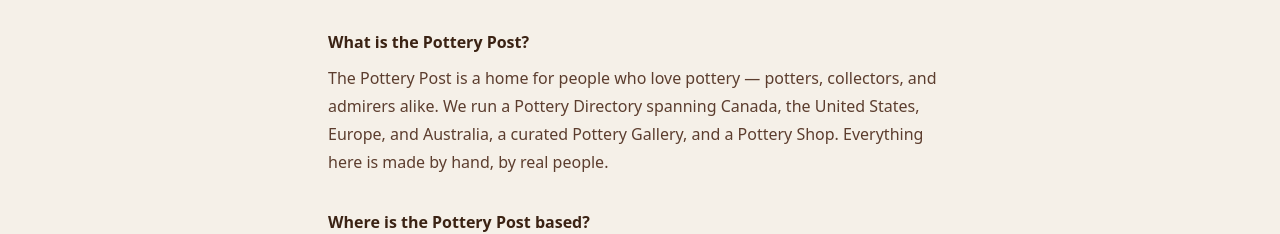
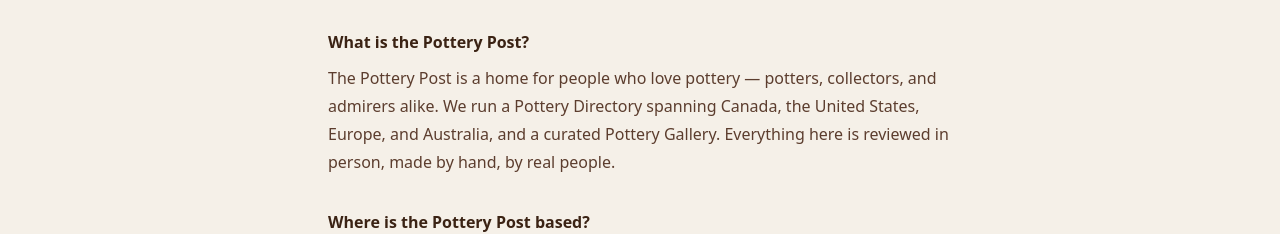
Before and after one commit to VanessaAnneliese/pottery-post-website, a Next.js app: page /faq in a window 1280 px wide. Shown: the part 296-530 px from the top of the page. Built offline with nearby package versions, Linux system fonts and the light colour scheme.

Commit message:
Update General FAQ: remove shop reference, add reviewed in person

```diff
--- a/app/faq/page.tsx
+++ b/app/faq/page.tsx
@@ -14,7 +14,7 @@ export default function FAQPage() {
           <div className="flex flex-col gap-8">
             <div>
               <h3 className="font-bold mb-2">What is the Pottery Post?</h3>
-              <p style={{ color: "#5C3D2E" }}>The Pottery Post is a home for people who love pottery — potters, collectors, and admirers alike. We run a Pottery Directory spanning Canada, the United States, Europe, and Australia, a curated Pottery Gallery, and a Pottery Shop. Everything here is made by hand, by real people.</p>
+              <p style={{ color: "#5C3D2E" }}>The Pottery Post is a home for people who love pottery — potters, collectors, and admirers alike. We run a Pottery Directory spanning Canada, the United States, Europe, and Australia, and a curated Pottery Gallery. Everything here is reviewed in person, made by hand, by real people.</p>
             </div>
             <div>
               <h3 className="font-bold mb-2">Where is the Pottery Post based?</h3>
```
